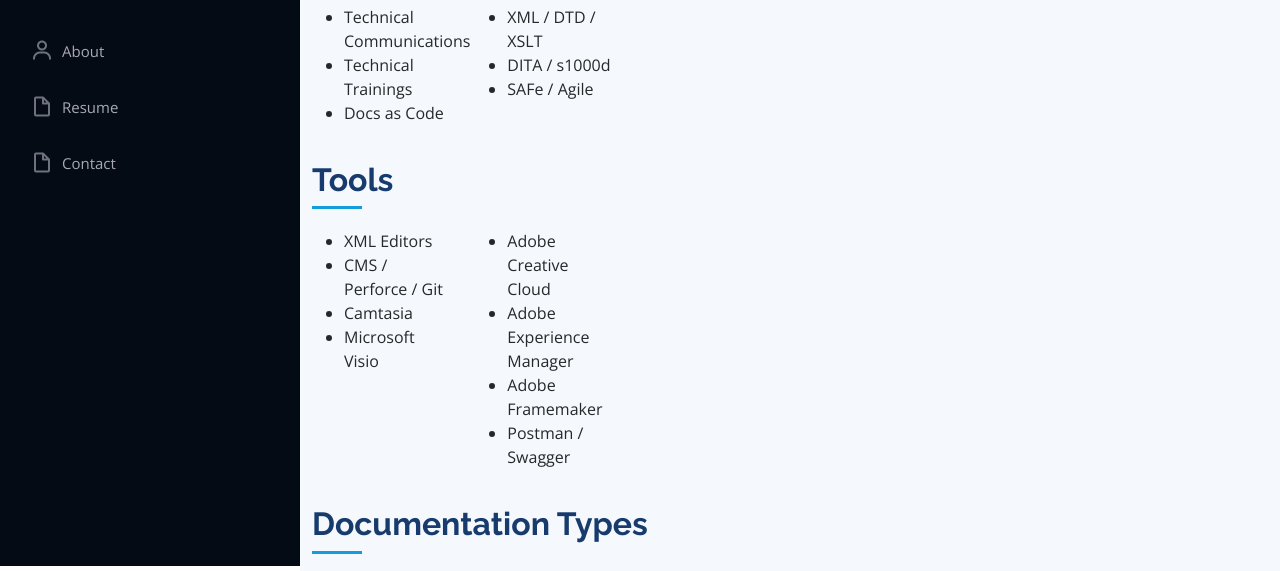
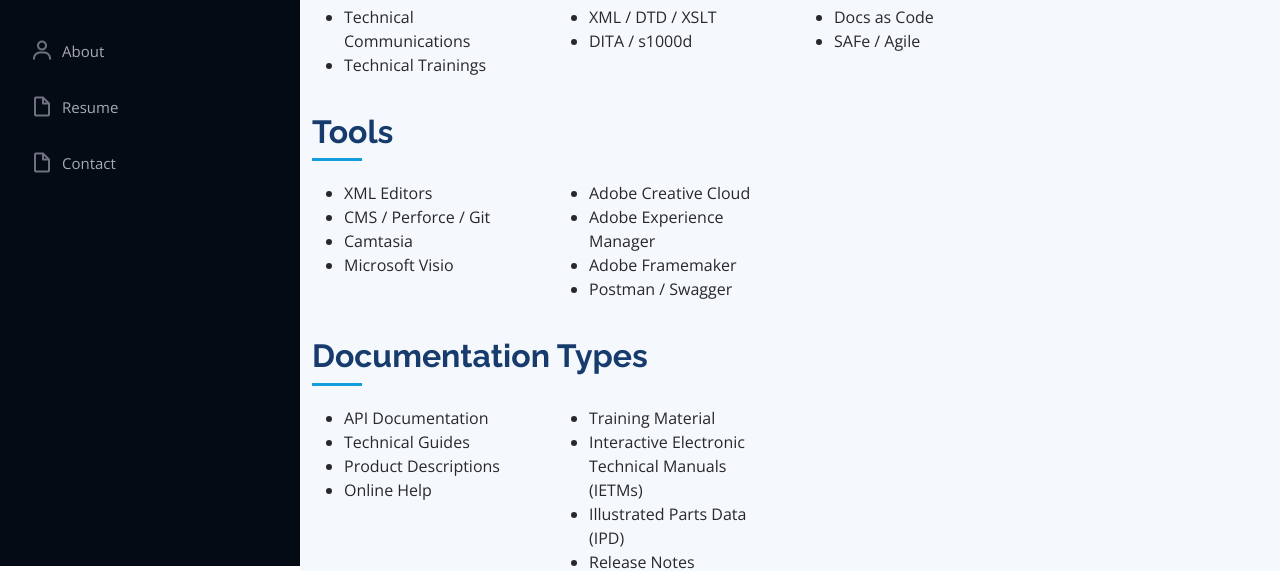
Before and after one commit to veera-linga/profile, a plain HTML site: page index.html in a window 1280 px wide. Shown: the part 234-805 px from the top of the page. Drawn offline with nearby package versions, Linux system fonts and the light colour scheme.

Commit message:
Update index.html

```diff
--- a/index.html
+++ b/index.html
@@ -88,19 +88,26 @@
 
         <div class="row skills-content">
 
-          <div class="col-sm-2" data-aos="fade-up">
+          <div class="col-sm-3" data-aos="fade-up">
 <ul>
                   <li>Technical Communications</li>
                   <li>Technical Trainings</li>
-                  <li>Docs as Code</li>
+
                 </ul>
 
           </div>
 
-          <div class="col-sm-2" data-aos="fade-up" data-aos-delay="100">
+          <div class="col-sm-3" data-aos="fade-up" data-aos-delay="100">
 <ul>
                   <li>XML / DTD / XSLT</li>
                   <li>DITA / s1000d</li>
+                </ul>
+
+        </div>
+
+		<div class="col-sm-3" data-aos="fade-up" data-aos-delay="100">
+<ul>
+                  <li>Docs as Code</li>
                   <li>SAFe / Agile</li>
                 </ul>
 
@@ -120,7 +127,7 @@
         <div class="row skills-content">
 
 
-          <div class="col-sm-2" data-aos="fade-up">
+          <div class="col-sm-3" data-aos="fade-up">
 <ul>
                   <li>XML Editors</li>
                   <li>CMS / Perforce / Git</li>
@@ -130,7 +137,7 @@
 
           </div>
 
-          <div class="col-sm-2" data-aos="fade-up" data-aos-delay="100">
+          <div class="col-sm-3" data-aos="fade-up" data-aos-delay="100">
 <ul>
                   <li>Adobe Creative Cloud</li>
                   <li>Adobe Experience Manager</li>
@@ -152,7 +159,7 @@
         </div>
 <div class="row skills-content">
 
-          <div class="col-sm-2" data-aos="fade-up">
+          <div class="col-sm-3" data-aos="fade-up">
                 <ul>
                   <li>API Documentation</li>
 		<li>Technical Guides</li>
@@ -162,7 +169,7 @@
                 </ul>
           </div>
 
-          <div class="col-sm-2" data-aos="fade-up" data-aos-delay="100">
+          <div class="col-sm-3" data-aos="fade-up" data-aos-delay="100">
 
                 <ul>
                   <li>Training Material</li>
```
